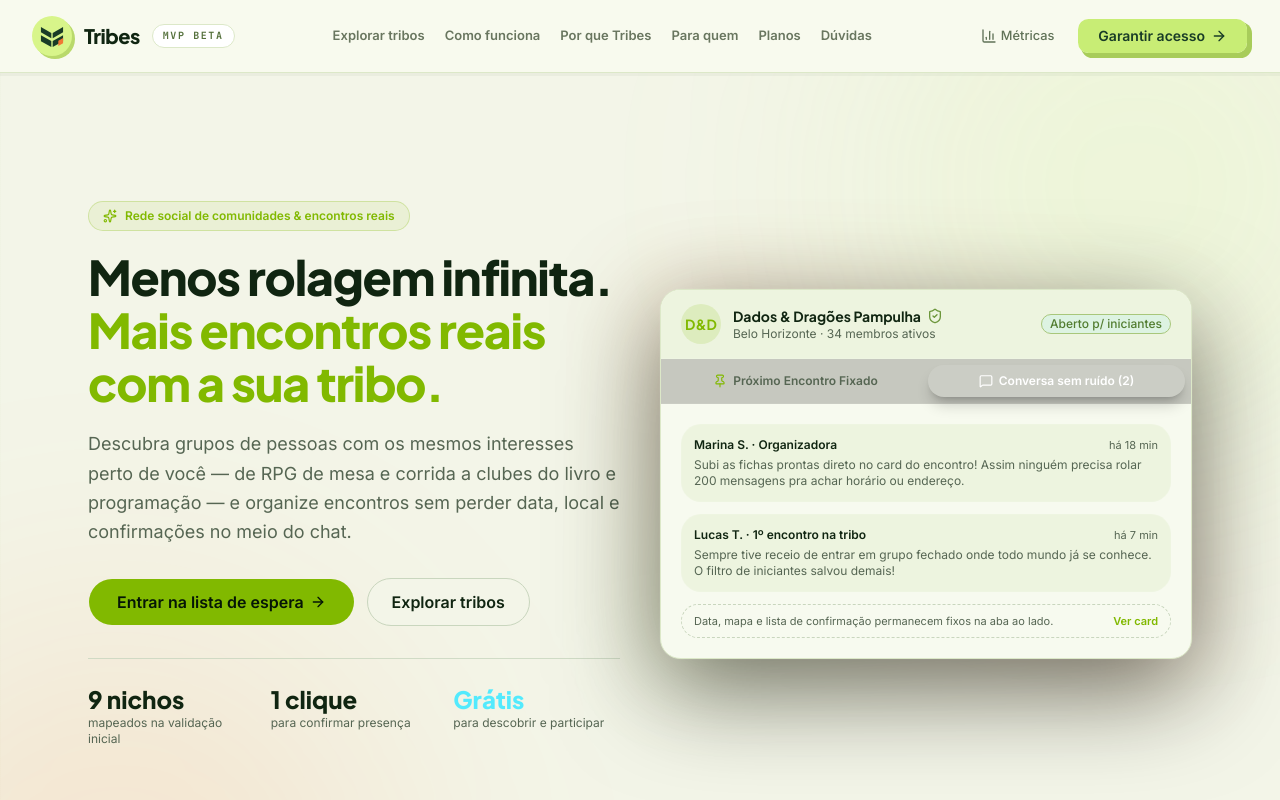
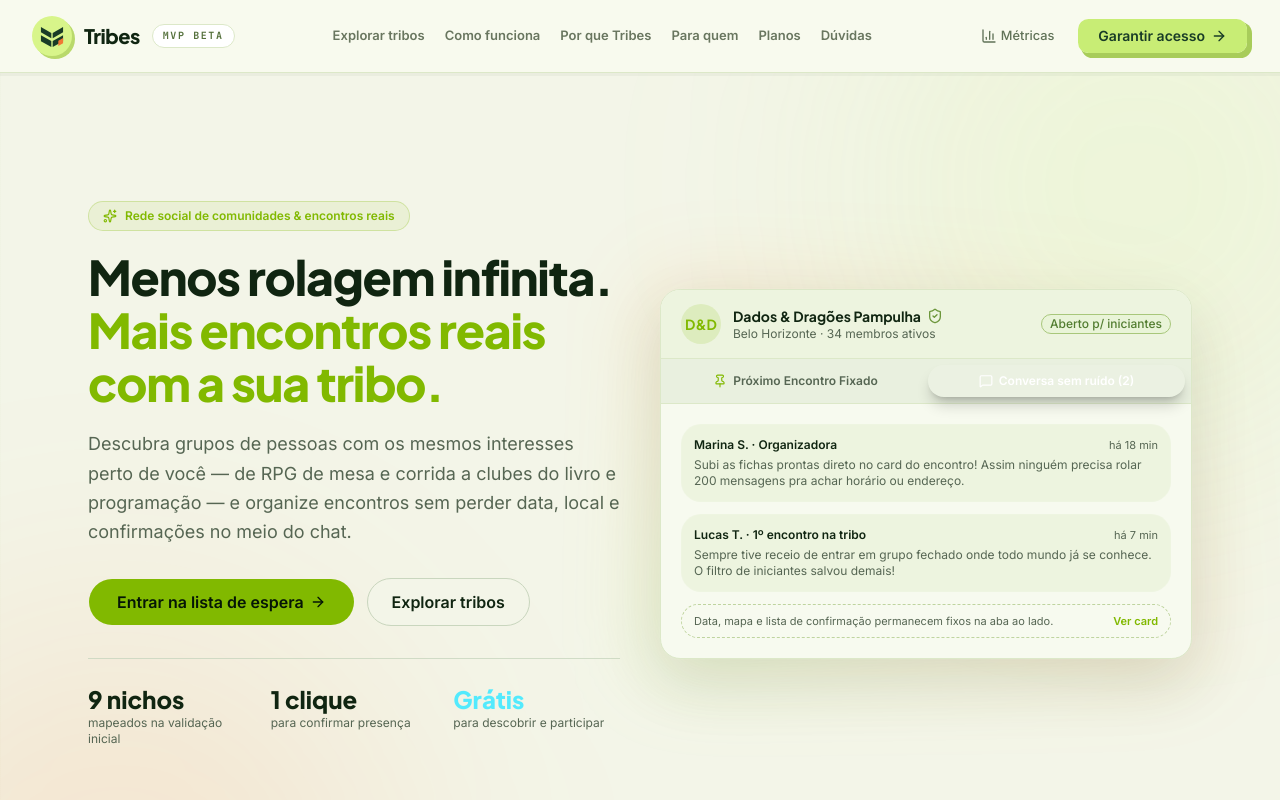
Before and after one commit to ArthurG12/Tribes, a Next.js app: page / in a window 1280 px wide. Both pictures are taken after a click on the button "Conversa sem ruído (2)". Shown: the top 800 px of the page. Built offline with nearby package versions, Linux system fonts and the light colour scheme.

Commit message:
Refine hero preview states and contrast

```diff
--- a/src/components/tribes/hero-mockup.tsx
+++ b/src/components/tribes/hero-mockup.tsx
@@ -36,9 +36,9 @@ export function HeroMockup({ onInteract }: HeroMockupProps) {
         className="pointer-events-none absolute -inset-4 -z-10 rounded-4xl bg-gradient-to-tr from-[#c4f36a]/20 via-orange-500/10 to-transparent blur-2xl"
       />
 
-      <div className="overflow-hidden rounded-xl border border-[#dce8c8] bg-[#f7faef] shadow-[0_30px_100px_rgba(0,0,0,0.55)] ring-1 ring-white/[0.04] ">
+      <div className="overflow-hidden rounded-xl border border-[#dce8c8] bg-[#f7faef] shadow-[0_24px_60px_rgba(42,75,35,0.12)] ring-1 ring-white/[0.04] ">
         {/* Top bar of tribe room */}
-        <div className="flex items-center justify-between border-b border-white/[0.08] bg-[#edf4df] px-4 py-3.5 sm:px-5">
+        <div className="flex items-center justify-between border-b border-[#dce8c8] bg-[#edf4df] px-4 py-3.5 sm:px-5">
           <div className="flex items-center gap-3">
             <div className="flex size-10 items-center justify-center rounded-2xl bg-primary/15 font-heading text-sm font-bold text-primary">
               D&D
@@ -55,13 +55,13 @@ export function HeroMockup({ onInteract }: HeroMockupProps) {
               </p>
             </div>
           </div>
-          <Badge className="border-emerald-600/20 border border-[#a8c77b] bg-cyan-300/10 text-[#527d30] hover:bg-emerald-500/15">
+          <Badge className="border-emerald-600/20 border border-[#a8c77b] bg-[#e9f4d8] text-[#527d30] hover:bg-[#e3f0d0]">
             Aberto p/ iniciantes
           </Badge>
         </div>
 
         {/* Mode switcher: Pinned Event vs Organized Chat */}
-        <div className="grid grid-cols-2 gap-1 border-b border-white/[0.07] bg-black/20 p-1.5">
+        <div className="grid grid-cols-2 gap-1 border-b border-[#dce8c8] bg-[#e9f0df] p-1.5">
           <button
             type="button"
             onClick={() => {
@@ -196,7 +196,7 @@ export function HeroMockup({ onInteract }: HeroMockupProps) {
                 Sempre tive receio de entrar em grupo fechado onde todo mundo já se conhece. O filtro de iniciantes salvou demais!
               </p>
             </div>
-            <div className="flex items-center justify-between rounded-xl border border-dashed border-border px-3 py-2 text-[11px] text-muted-foreground">
+            <div className="flex items-center justify-between rounded-xl border border-dashed border-[#bfd49f] px-3 py-2 text-[11px] text-muted-foreground">
               <span>Data, mapa e lista de confirmação permanecem fixos na aba ao lado.</span>
               <button
                 type="button"
```
